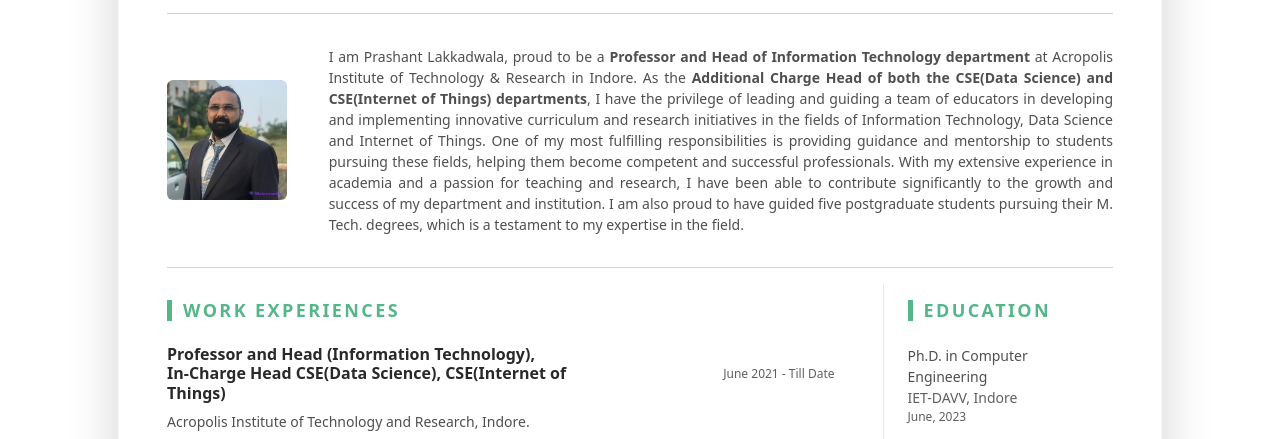
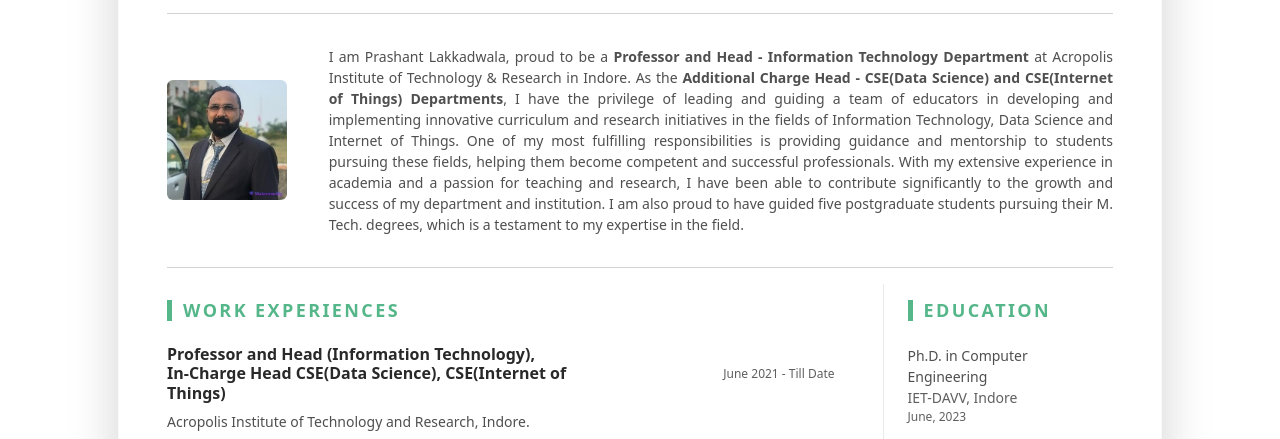
Before and after one commit to PrashantLakkadwala/PrashantLakkadwala.github.io, a plain HTML site: page index.html in a window 1280 px wide. Shown: the part 326-765 px from the top of the page. Drawn offline with Linux system fonts and the light colour scheme.

Commit message:
Update index.html

```diff
--- a/index.html
+++ b/index.html
@@ -52,7 +52,7 @@
 						</div>
 
 						<div class="col text-start">
-							<p class="mb-0" style="text-align: justify;">I am Prashant Lakkadwala, proud to be a <b>Professor and Head of Information Technology department</b> at Acropolis Institute of Technology & Research in Indore. As the <b>Additional Charge Head of both the CSE(Data Science) and CSE(Internet of Things) departments</b>, I have the privilege of leading and guiding a team of educators in developing and implementing innovative curriculum and research initiatives in the fields of Information Technology, Data Science and Internet of Things. One of my most fulfilling responsibilities is providing guidance and mentorship to students pursuing these fields, helping them become competent and successful professionals. With my extensive experience in academia and a passion for teaching and research, I have been able to contribute significantly to the growth and success of my department and institution. I am also proud to have guided five postgraduate students pursuing their M. Tech. degrees, which is a testament to my expertise in the field.</p>
+							<p class="mb-0" style="text-align: justify;">I am Prashant Lakkadwala, proud to be a <b>Professor and Head - Information Technology Department</b> at Acropolis Institute of Technology & Research in Indore. As the <b>Additional Charge Head - CSE(Data Science) and CSE(Internet of Things) Departments</b>, I have the privilege of leading and guiding a team of educators in developing and implementing innovative curriculum and research initiatives in the fields of Information Technology, Data Science and Internet of Things. One of my most fulfilling responsibilities is providing guidance and mentorship to students pursuing these fields, helping them become competent and successful professionals. With my extensive experience in academia and a passion for teaching and research, I have been able to contribute significantly to the growth and success of my department and institution. I am also proud to have guided five postgraduate students pursuing their M. Tech. degrees, which is a testament to my expertise in the field.</p>
 						</div><!--//col-->
 					</div>
 				</div><!--//resume-intro-->
```
